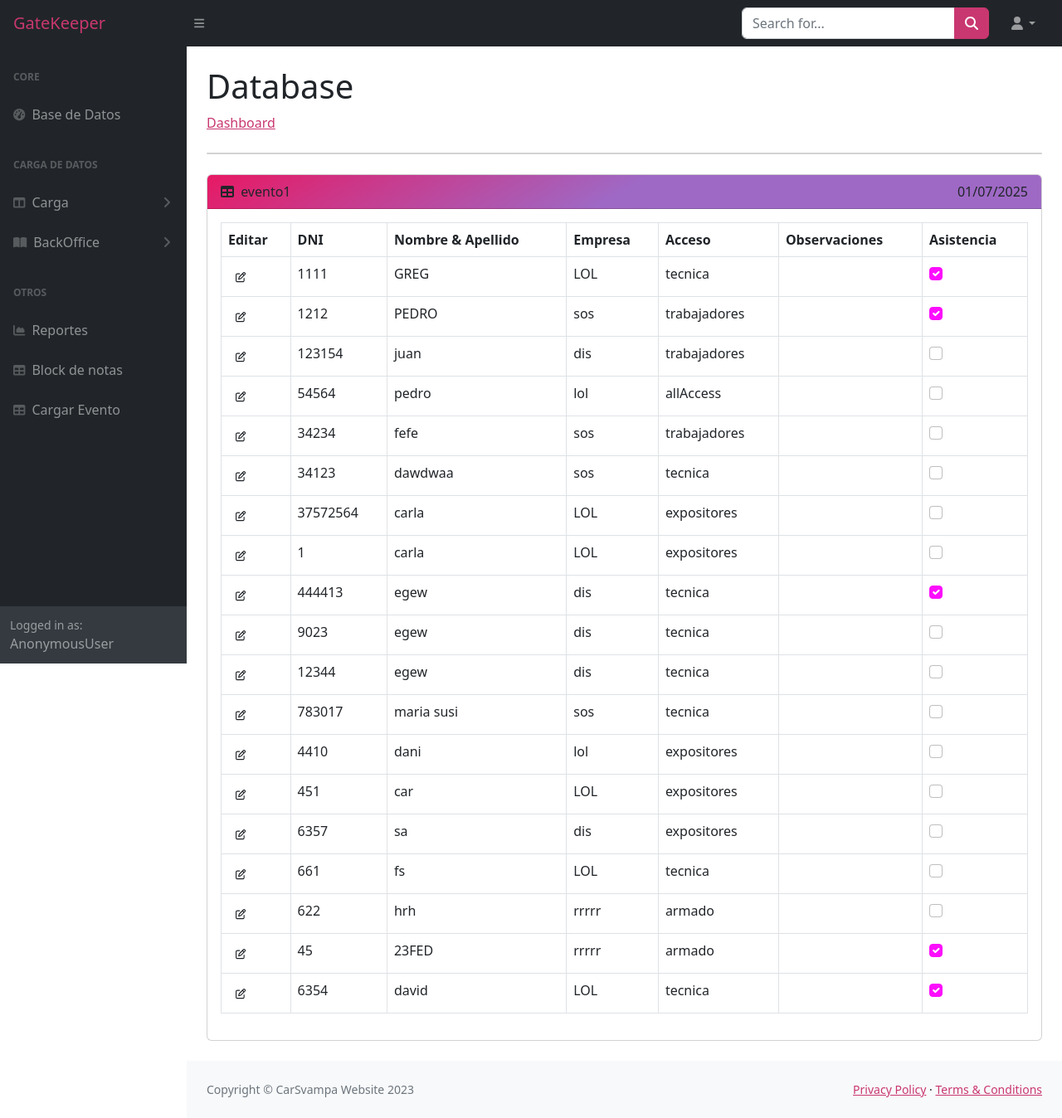
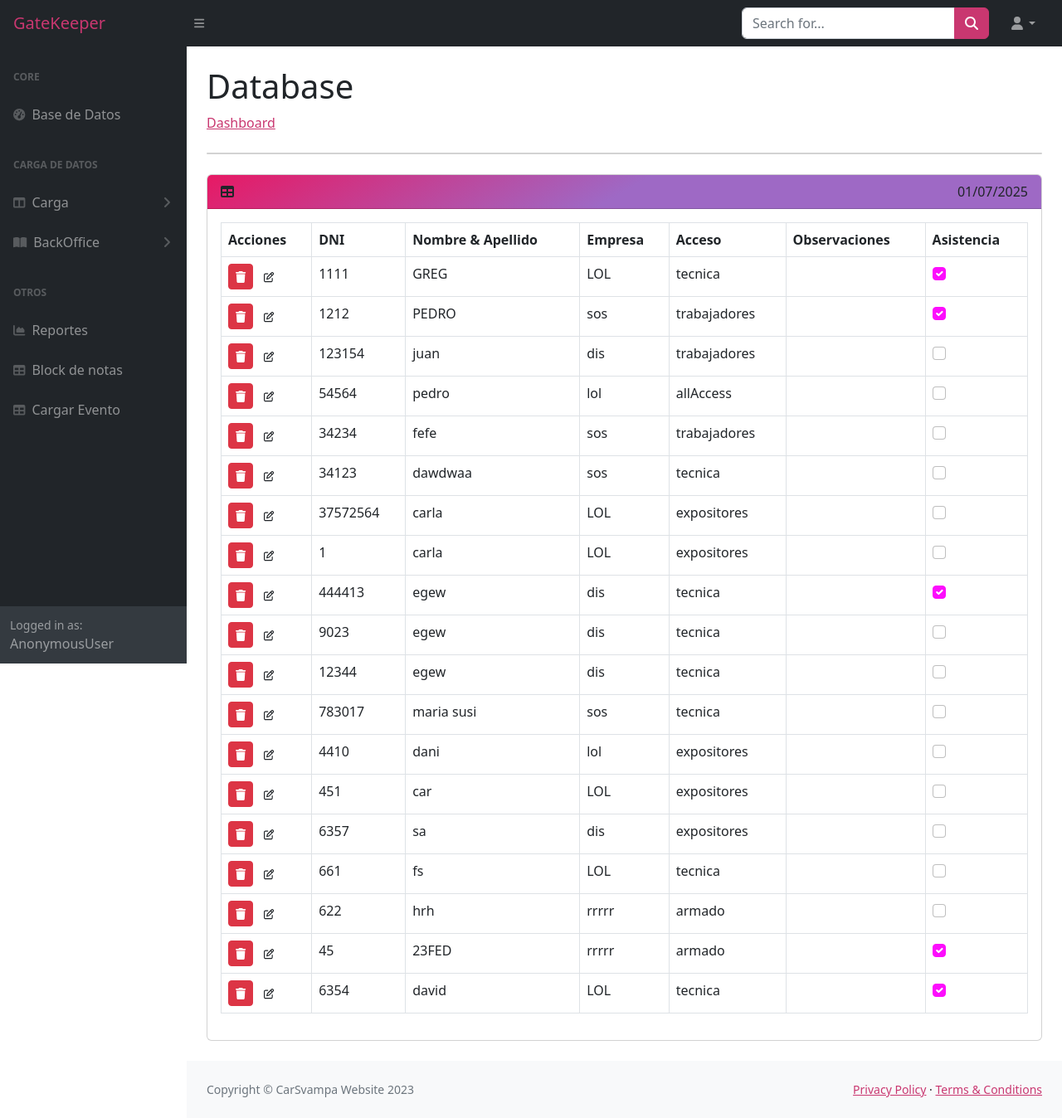
Before and after one commit to csvampa/Acreditaciones-DJANGO, a Django app: a page that uses index/templates/index.html in a window 1280 px wide. Shown: the whole page at 83% size. Run offline with Django 4.2, Linux system fonts and the light colour scheme; data comes from the database, SQL or seed files in the repository; both versions use the stored data as it was after the commit; some libraries are stand-ins or nearby versions.

Commit message:
edicion, carga y eliiminar persona funciona perfecto

```diff
--- a/index/templates/index.html
+++ b/index/templates/index.html
@@ -23,7 +23,7 @@
                 <table class="table table-bordered" id="miTabla">
                     <thead class="thead-dark">
                         <tr>
-                            <th>Editar</th>
+                            <th>Acciones</th>
                             <th class="hidden">ID</th>
                             <th>DNI</th>
                             <th>Nombre & Apellido</th>
@@ -38,6 +38,12 @@
                         {% for persona in personas %}
                         <tr class= '{% if persona.fechaHastaSeguro > fecha_actual %}fila-roja{% endif %}'>
                             <td>
+                                <form method="post" action="{% url 'eliminar_persona' evento.id evento.nombre persona.id %}" style="display:inline;">
+                                     {% csrf_token %}
+                                    <button type="submit" class="btn btn-sm btn-danger" onclick="return confirm('¿Estás seguro de eliminar a {{ persona.nombreyapellido }}?')">
+                                        <i class="fa-solid fa-trash"></i>
+                                    </button>
+                                </form>
                                 <form method="get" action="{{ persona.url_edicion }}" style="display:inline;">
                                     <button type="submit" class="btn btn-sm">
                                         <i class="fa-regular fa-pen-to-square fa-sm"></i>
--- a/index/urls.py
+++ b/index/urls.py
@@ -7,6 +7,7 @@
     path('accounts/profile/<int:evento_id>/<str:evento_nombre>/', Personas.as_view(), name='db_evento'),
     path('accounts/profile/<int:evento_id>/<str:evento_nombre>/cargaIndividual', views.cargaIndividual, name='cargaIndividual'),
     path('accounts/profile/<int:evento_id>/<str:evento_nombre>/cargaIndividual/<int:persona_id>/', views.cargaIndividual, name='edicion'),
+    path('accounts/profile/<int:evento_id>/<str:evento_nombre>/eliminar/<int:persona_id>/', views.Personas.eliminar_persona, name='eliminar_persona'),
     path('accounts/profile/<int:evento_id>/<str:evento_nombre>/cargaMasiva', views.cargaMasiva, name='cargaMasiva'),
     path('index/error.html', views.error_view, name='error'),
     path('eventos/', Eventos.as_view(), name='eventos'),
--- a/index/views.py
+++ b/index/views.py
@@ -37,7 +37,7 @@
         # agregar la url de edicion a cada persona
         for persona in personas:
             persona.url_edicion = reverse('edicion',args=[evento.id, evento.nombre, persona.id])
-        return render(request, 'index.html', {'personas': personas, 'fecha_actual': fecha_actual, 'nombre_evento':evento_nombre, 'id_evento':evento_id})
+        return render(request, 'index.html', {'personas': personas, 'evento': evento, 'fecha_actual': fecha_actual})
     #  POST PARA ASISTENCIA
     def post(self, request, evento_nombre, evento_id):
         persona_id = request.POST.get('persona_id')
@@ -47,6 +47,11 @@
             if form.is_valid():
                 form.save()
         return redirect('db_evento', evento_nombre=evento_nombre, evento_id=evento_id)
+    def eliminar_persona(request, evento_id, evento_nombre, persona_id):
+        persona = get_object_or_404(Persona, pk=persona_id)
+        persona.delete()
+        messages.success(request, f"El trabajador {persona.nombreyapellido} fue eliminado correctamente.")
+        return redirect('db_evento', evento_id=evento_id, evento_nombre=evento_nombre)
     '''def put(self, request,evento_id):
         evento = Evento.objects.get(pk=evento_id)
         form = CargaIndividualForm()
```
Also changed, not shown: db.sqlite3.
